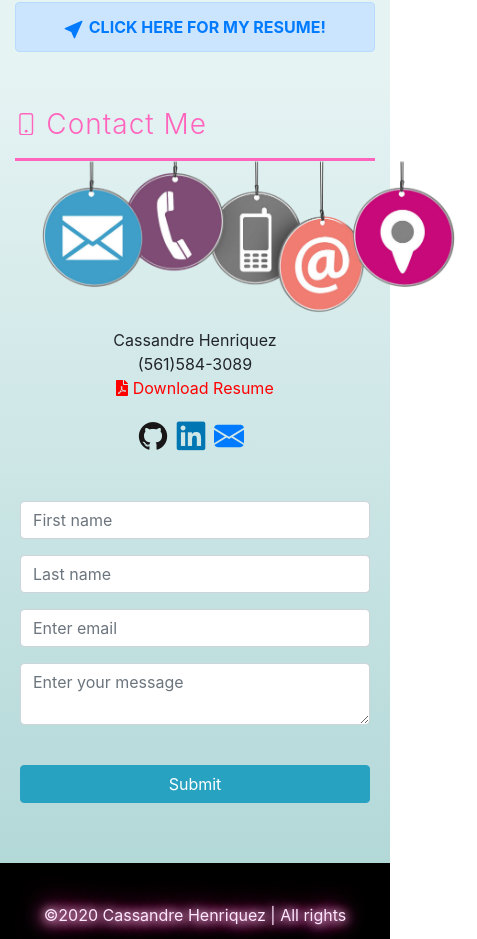
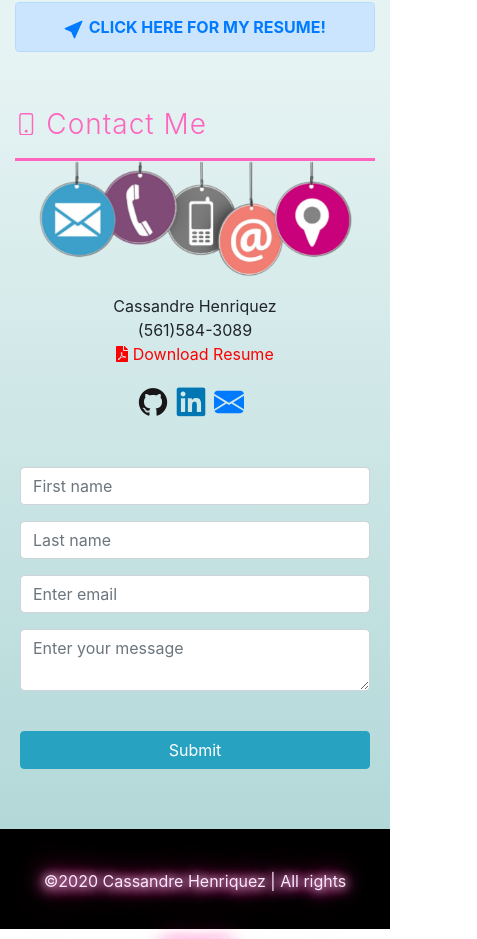
Before and after one commit to cassandreh1/cassandre-portfolio, an Angular app: page / in a window 390 px wide. Shown: the part 3184-4123 px from the top of the page, 477 px wide, since content can reach past the window. Built offline with nearby package versions, Linux system fonts and the light colour scheme.

Commit message:
style update for contact me img

```diff
--- a/src/app/contact-me/contact-me.component.html
+++ b/src/app/contact-me/contact-me.component.html
@@ -10,7 +10,7 @@
         <hr>
     </div>
     <div class="col-sm-12 col-md-6 wall-art">
-        <img id="contact-me-icon" src="../../assets/contact-icon-2.png" alt="email logo">
+        <img id="contact-me-icon" src="../../assets/contact-icon.png" alt="email logo">
         <div id="contact-info">
         <p>
             Cassandre Henriquez
--- a/src/app/contact-me/contact-me.component.scss
+++ b/src/app/contact-me/contact-me.component.scss
@@ -9,8 +9,8 @@
             color: red;
         }
          #contact-me-icon {
-            margin-top: -60px !important;
-            height: 14em;
+            margin-top: -54px !important;
+            height: 12em;
             animation: slideLeft 2s ease-in-out forwards;
         }
     }
@@ -41,7 +41,7 @@
         }
     }
     #contact-info {
-       padding-top: 10px;
+       padding-top: 15px;
     }
     .contact-icon-styling {
         font-size: 30px;
@@ -59,11 +59,11 @@
         transform: translateX(0px);
         }
     }
-    @media screen and (max-width: 767px) {
+    @media screen and (max-width: 991px) {
         .wall-art {
             #contact-me-icon {
-                height: 11em;
-                margin-top: -55px !important;
+                height: 8em;
+                margin-top: -46px !important;
             }
         }
     }
```
Also changed, not shown: src/assets/contact-icon.png (added).
